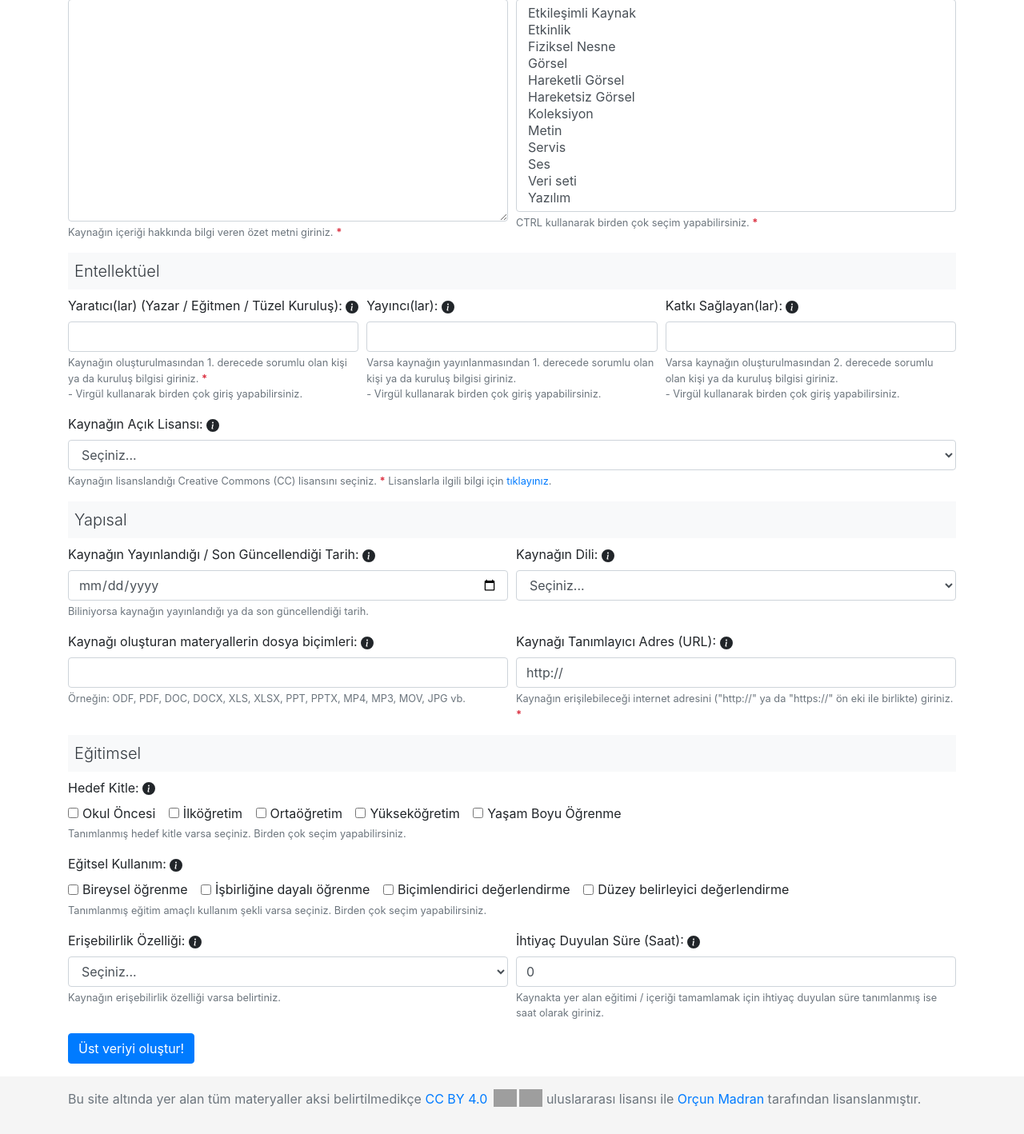
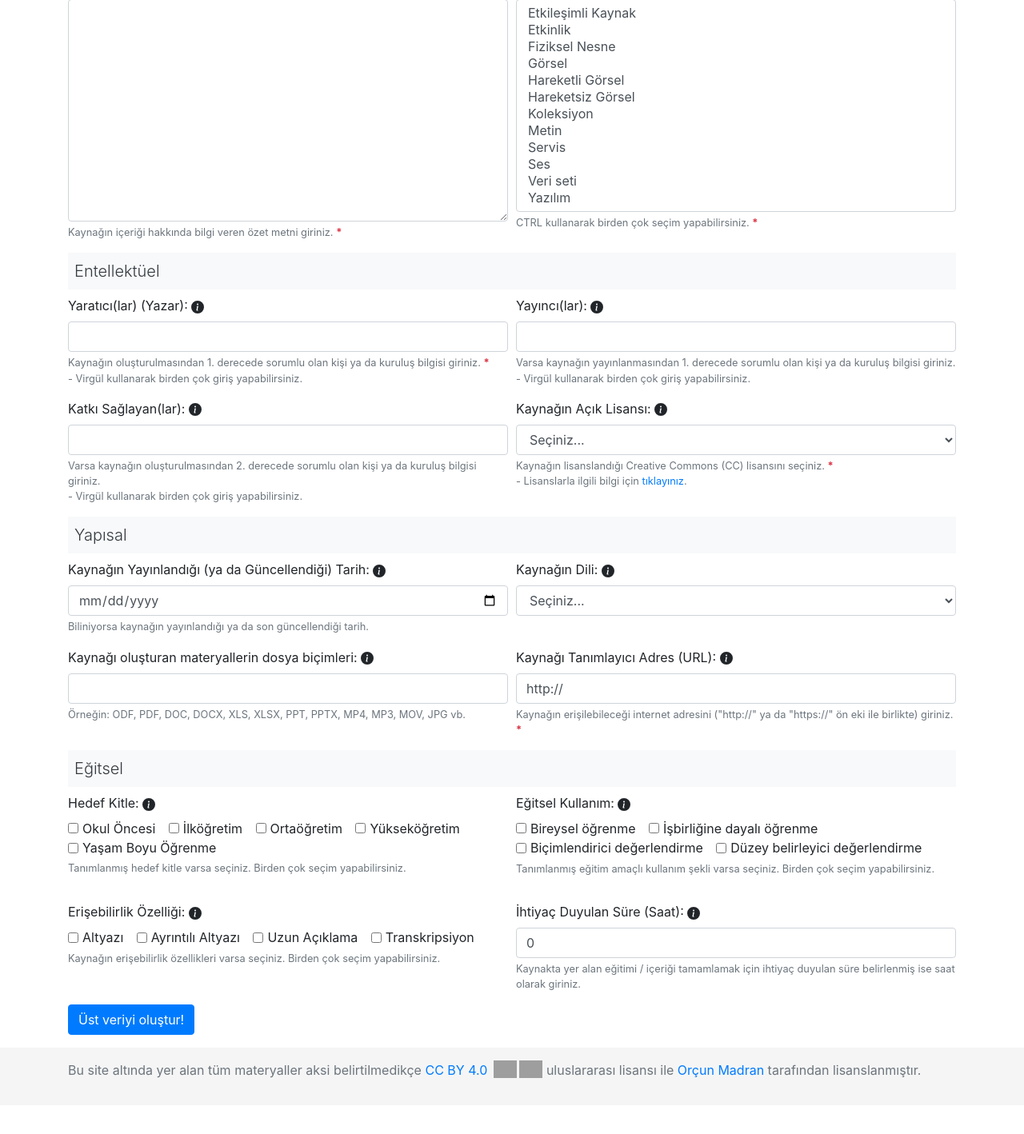
Before and after one commit to orcunmadran/net.acikders.web, a Django app: page /form/ in a window 1280 px wide. Shown: the part 424-1842 px from the top of the page at 80% size. After the commit the page ends 1772 px from the top, so only its background shows below. Run offline with Django 3.2, Linux system fonts and the light colour scheme; some libraries are stand-ins or nearby versions; grey boxes are pictures that could not be loaded.

Commit message:
Erişilebilirlik Özelliği Detaylandırıldı

```diff
--- a/django/pages/views.py
+++ b/django/pages/views.py
@@ -33,7 +33,7 @@ def metadata_view(request, *args, **kwargs):
         "identifier":request.POST.get('identifier'), #12
         "educationalAudience":request.POST.get('educationalAudience'), #13
         "educationalUse":request.POST.get('educationalUse'), #14
-        "accesibilityType":request.POST.get('accesibilityType'), #15
+        "accesibilityFeature":request.POST.get('accesibilityFeature'), #15
         "timeRequired":request.POST.get('timeRequired') #16
     }
     return render(request, 'metadata.html', formveri)
--- a/django/static/base_files/jsGroup.js
+++ b/django/static/base_files/jsGroup.js
@@ -83,22 +83,23 @@ function jsGrup()
       if(euD.checked == true){
         document.getElementById("educationalUse2").value += euD.value + ", "
       }
-    }
 
-/*
-      // Checked Box - Interactivity Type
-      document.getElementById("interactivityType2").value = "";
-      var itA=document.getElementById("interactivityTypeA");
-      if(itA.checked == true){
-        document.getElementById("interactivityType2").value += itA.value + ", "
+      // Checked Box - Accesibility Feature
+      document.getElementById("accesibilityFeature2").value = "";
+      var efA=document.getElementById("accesibilityFeatureA");
+      if(efA.checked == true){
+        document.getElementById("accesibilityFeature2").value += efA.value + ", "
       }
-      var itB=document.getElementById("interactivityTypeB");
-      if(itB.checked == true){
-        document.getElementById("interactivityType2").value += itB.value + ", "
+      var efB=document.getElementById("accesibilityFeatureB");
+      if(efB.checked == true){
+        document.getElementById("accesibilityFeature2").value += efB.value + ", "
       }
-      var itC=document.getElementById("interactivityTypeC");
-      if(itC.checked == true){
-        document.getElementById("interactivityType2").value += itC.value + ", "
+      var efC=document.getElementById("accesibilityFeatureC");
+      if(efC.checked == true){
+        document.getElementById("accesibilityFeature2").value += efC.value + ", "
+      }
+      var efD=document.getElementById("accesibilityFeatureD");
+      if(efD.checked == true){
+        document.getElementById("accesibilityFeature2").value += efD.value + ", "
       }
     }
-*/
--- a/django/templates/form.html
+++ b/django/templates/form.html
@@ -2,7 +2,7 @@
 
 {% block content %}
 
-<!-- JS Otomatik tamamlama -->
+<!-- JS Auto Complete -->
 <script src="/static/base_files/formatList.js"></script>
 <script src="/static/base_files/subjectList.js"></script>
 
@@ -15,6 +15,7 @@
       {% csrf_token %}
       <p class="lead p-2 mb-2 bg-light text-dark">İçerik</p>
       <div class="form-row">
+<!-- Title (Başlık) Start -->
       <div class="form-group col-md-6">
         <label for="title">Başlık:</label>
         <a tabindex="-1" class="text-decoration-none" data-toggle="popover" data-trigger="focus"
@@ -30,6 +31,8 @@
           Lütfen bir başlık giriniz!
         </div>
       </div>
+<!-- Title (Başlık) End -->
+<!-- Subject (Konu) Start -->
       <div class="form-group col-md-6">
         <label for="title">Konu (Anahtar Kelime / Kelimeler):</label>
         <a tabindex="-1" class="text-decoration-none" data-toggle="popover" data-trigger="focus"
@@ -45,8 +48,10 @@
           Lütfen anahtar kelime giriniz!
         </div>
       </div>
+<!-- Subject (Konu) End -->
       </div>
       <div class="form-row">
+<!-- Description (Tanım) Start -->
       <div class="form-group col-md-6">
         <label for="description">Kaynağı Kısaca Tanımlayınız / Özet Bilgi Veriniz:</label>
         <a tabindex="-1" class="text-decoration-none" data-toggle="popover" data-trigger="focus"
@@ -62,6 +67,8 @@
           Lütfen kaynak hakkında özet bilgi giriniz!
         </div>
       </div>
+<!-- Description (Tanım) End -->
+<!-- Type (Tip) Start -->
       <div class="form-group col-md-6">
         <label for="type">Kaynak tipini seçiniz:</label>
         <a tabindex="-1" class="text-decoration-none" data-toggle="popover" data-trigger="focus"
@@ -92,10 +99,12 @@
       </div>
       <input type="hidden" id="type2" name="type">
       </div>
+<!-- Type (Tip) End -->
       <p class="lead p-2 mb-2 bg-light text-dark">Entellektüel</p>
       <div class="form-row">
-      <div class="form-group col-md-4">
-        <label for="creator">Yaratıcı(lar) (Yazar / Eğitmen / Tüzel Kuruluş):</label>
+<!-- Creator (Yaratıcı) Start -->
+      <div class="form-group col-md-6">
+        <label for="creator">Yaratıcı(lar) (Yazar):</label>
         <a tabindex="-1" class="text-decoration-none" data-toggle="popover" data-trigger="focus"
            title="Yaratıcı"
            data-content="Detaylı bilgi gelecek...">
@@ -109,7 +118,9 @@
           Lütfen kişi ya da kuruluş bilgisi giriniz!
         </div>
       </div>
-      <div class="form-group col-md-4">
+<!-- Creator (Yaratıcı) End -->
+<!-- Publisher (Yayıncı) Start -->
+      <div class="form-group col-md-6">
         <label for="publisher">Yayıncı(lar):</label>
         <a tabindex="-1" class="text-decoration-none" data-toggle="popover" data-trigger="focus"
            title="Yayıncı"
@@ -121,7 +132,11 @@
         <input type="text" class="form-control" id="publisher" name="publisher">
         <small id="publisherHelp" class="form-text text-muted">Varsa kaynağın yayınlanmasından 1. derecede sorumlu olan kişi ya da kuruluş bilgisi giriniz. <br> - Virgül kullanarak birden çok giriş yapabilirsiniz.</small>
       </div>
-      <div class="form-group col-md-4">
+<!-- Publisher (Yayıncı) End -->
+      </div>
+      <div class="form-row">
+<!-- Contributor (Katkı Sağlayan) Start -->
+      <div class="form-group col-md-6">
         <label for="contributor">Katkı Sağlayan(lar):</label>
         <a tabindex="-1" class="text-decoration-none" data-toggle="popover" data-trigger="focus"
            title="Katkı Sağlayan"
@@ -133,8 +148,9 @@
         <input type="text" class="form-control" id="contributor" name="contributor">
         <small id="contributorHelp" class="form-text text-muted">Varsa kaynağın oluşturulmasından 2. derecede sorumlu olan kişi ya da kuruluş bilgisi giriniz. <br> - Virgül kullanarak birden çok giriş yapabilirsiniz.</small>
       </div>
-      </div>
-      <div class="form-group">
+<!-- Contributor (Katkı Sağlayan) End -->
+<!-- License (Lisans) Start -->
+        <div class="form-group col-md-6">
         <label for="license">Kaynağın Açık Lisansı:</label>
         <a tabindex="-1" class="text-decoration-none" data-toggle="popover" data-trigger="focus"
            title="Açık Lisans"
@@ -143,7 +159,7 @@
             <path fill-rule="evenodd" d="M8 16A8 8 0 1 0 8 0a8 8 0 0 0 0 16zm.93-9.412l-2.29.287-.082.38.45.083c.294.07.352.176.288.469l-.738 3.468c-.194.897.105 1.319.808 1.319.545 0 1.178-.252 1.465-.598l.088-.416c-.2.176-.492.246-.686.246-.275 0-.375-.193-.304-.533L8.93 6.588zM8 5.5a1 1 0 1 0 0-2 1 1 0 0 0 0 2z"/>
           </svg>
         </a>
-        <select class="form-control" id="license" name="license"required>
+        <select class="form-control" id="license" name="license" required>
           <option selected disabled value="">Seçiniz...</option>
           <option value="CC O">CC O</option>
           <option value="CC BY">CC BY (Atıf)</option>
@@ -153,17 +169,20 @@
           <option value="CC BY-ND">CC BY-ND (Atıf, Türetilemez)</option>
           <option value="CC BY-NC-ND">CC BY-NC-ND (Atıf, Gayri Ticari, Türetilemez)</option>
         </select>
-        <small id="licenseHelp" class="form-text text-muted">Kaynağın lisanslandığı Creative Commons (CC) lisansını seçiniz. <strong><span class="text-danger">*</span></strong> Lisanslarla ilgili bilgi için <a tabindex="-1" href="https://creativecommons.org/about/cclicenses/" target="_blank">tıklayınız</a>.</small>
+        <small id="licenseHelp" class="form-text text-muted">Kaynağın lisanslandığı Creative Commons (CC) lisansını seçiniz. <strong><span class="text-danger">*</span></strong> <br> - Lisanslarla ilgili bilgi için <a tabindex="-1" href="https://creativecommons.org/about/cclicenses/" target="_blank">tıklayınız</a>.</small>
         <div class="invalid-feedback">
           Lütfen lisans seçiniz!
         </div>
       </div>
+      </div>
       <input type="hidden" id="ccLicenseURL" name="ccLicenseURL">
       <input type="hidden" id="ccLicenseIcon" name="ccLicenseIcon">
+<!-- License (Lisans) End -->
       <p class="lead p-2 mb-2 bg-light text-dark">Yapısal</p>
       <div class="form-row">
+<!-- Date (Tarih) Start -->
       <div class="form-group col-md-6">
-        <label for="date">Kaynağın Yayınlandığı / Son Güncellendiği Tarih:</label>
+        <label for="date">Kaynağın Yayınlandığı (ya da Güncellendiği) Tarih:</label>
         <a tabindex="-1" class="text-decoration-none" data-toggle="popover" data-trigger="focus"
            title="Tarih"
            data-content="Detaylı bilgi gelecek...">
@@ -174,6 +193,8 @@
         <input type="date" class="form-control" id="date" name="date">
         <small id="dateHelp" class="form-text text-muted">Biliniyorsa kaynağın yayınlandığı ya da son güncellendiği tarih.</small>
       </div>
+<!-- Date (Tarih) End -->
+<!-- Language (Dil) Start -->
       <div class="form-group col-md-6">
         <label for="date">Kaynağın Dili:</label>
         <a tabindex="-1" class="text-decoration-none" data-toggle="popover" data-trigger="focus"
@@ -189,7 +210,9 @@
         </select>
       </div>
       </div>
+<!-- Language (Dil) End -->
       <div class="form-row">
+<!-- Format (Biçim) Start -->
       <div class="form-group col-md-6">
         <label for="format">Kaynağı oluşturan materyallerin dosya biçimleri:</label>
         <a tabindex="-1" class="text-decoration-none" data-toggle="popover" data-trigger="focus"
@@ -202,6 +225,7 @@
         <input type="text" class="form-control" id="format" name="format">
         <small id="formatHelp" class="form-text text-muted">Örneğin: ODF, PDF, DOC, DOCX, XLS, XLSX, PPT, PPTX, MP4, MP3, MOV, JPG vb.</small>
       </div>
+<!-- Identifier (Tanımlayıcı) Start -->
       <div class="form-group col-md-6">
         <label for="identifier">Kaynağı Tanımlayıcı Adres (URL):</label>
         <a tabindex="-1" class="text-decoration-none" data-toggle="popover" data-trigger="focus"
@@ -217,8 +241,12 @@
           Lütfen geçerli bir internet adresi giriniz!
         </div>
       </div>
+<!-- Identifier (Tanımlayıcı) End -->
       </div>
-      <p class="lead p-2 mb-2 bg-light text-dark">Eğitimsel</p>
+      <p class="lead p-2 mb-2 bg-light text-dark">Eğitsel</p>
+      <div class="form-row">
+<!-- Educational Audience (Hedef Kitle) Start -->
+      <div class="form-group col-md-6">
       <label for="educationalAudience2">Hedef Kitle:</label>
         <a tabindex="-1" class="text-decoration-none" data-toggle="popover" data-trigger="focus"
            title="Hedef Kitle"
@@ -250,7 +278,11 @@
         </div>
       <small id="educationalAudienceHelp" class="form-text text-muted">Tanımlanmış hedef kitle varsa seçiniz. Birden çok seçim yapabilirsiniz.</small>
       </div>
+      </div>
       <input type="hidden" id="educationalAudience2" name="educationalAudience">
+<!-- Educational Audience (Hedef Kitle) End -->
+<!-- Educational Use (Eğitsel Kullanım) Start -->
+      <div class="form-group col-md-6">
       <label for="educationalUse2">Eğitsel Kullanım:</label>
         <a tabindex="-1" class="text-decoration-none" data-toggle="popover" data-trigger="focus"
            title="Eğitsel Kullanım"
@@ -278,10 +310,14 @@
         </div>
       <small id="educationalUseHelp" class="form-text text-muted">Tanımlanmış eğitim amaçlı kullanım şekli varsa seçiniz. Birden çok seçim yapabilirsiniz.</small>
       </div>
+      </div>
       <input type="hidden" id="educationalUse2" name="educationalUse">
+<!-- Educational Use (Eğitsel Kullanım) End -->
+      </div>
       <div class="form-row">
+<!-- Accessibility Feature (Erişebilirlik Özelliği) Start -->
       <div class="form-group col-md-6">
-        <label for="accesibilityType">Erişebilirlik Özelliği:</label>
+        <label for="accesibilityFeature2">Erişebilirlik Özelliği:</label>
         <a tabindex="-1" class="text-decoration-none" data-toggle="popover" data-trigger="focus"
            title="Erişilebilirlik Özelliği"
            data-content="Detaylı bilgi gelecek...">
@@ -289,18 +325,31 @@
             <path fill-rule="evenodd" d="M8 16A8 8 0 1 0 8 0a8 8 0 0 0 0 16zm.93-9.412l-2.29.287-.082.38.45.083c.294.07.352.176.288.469l-.738 3.468c-.194.897.105 1.319.808 1.319.545 0 1.178-.252 1.465-.598l.088-.416c-.2.176-.492.246-.686.246-.275 0-.375-.193-.304-.533L8.93 6.588zM8 5.5a1 1 0 1 0 0-2 1 1 0 0 0 0 2z"/>
           </svg>
         </a>
-        <select class="form-control" id="accesibilityType" name="accesibilityType" required>
-            <option selected disabled value="">Seçiniz...</option>
-            <option>Var</option>
-            <option>Yok</option>
-          </select>
-        <small id="accesibilityTypeHelp" class="form-text text-muted">Kaynağın erişebilirlik özelliği varsa belirtiniz.</small>
-        <div class="invalid-feedback">
-          Lütfen erişilebilirlik özelliği olup olmadığını belirtiniz!
+        <div class="form-group">
+        <div class="form-check form-check-inline">
+          <input class="form-check-input" type="checkbox" id="accesibilityFeatureA" value="Altyazı">
+          <label class="form-check-label" for="accesibilityFeatureA">Altyazı</label>
         </div>
+        <div class="form-check form-check-inline">
+          <input class="form-check-input" type="checkbox" id="accesibilityFeatureB" value="Ayrıntılı Altyazı">
+          <label class="form-check-label" for="accesibilityFeatureB">Ayrıntılı Altyazı</label>
+        </div>
+        <div class="form-check form-check-inline">
+          <input class="form-check-input" type="checkbox" id="accesibilityFeatureC" value="Uzun Açıklama">
+          <label class="form-check-label" for="accesibilityFeatureC">Uzun Açıklama</label>
+        </div>
+        <div class="form-check form-check-inline">
+          <input class="form-check-input" type="checkbox" id="accesibilityFeatureD" value="Transkripsiyon">
+          <label class="form-check-label" for="accesibilityFeatureD">Transkripsiyon</label>
+        </div>
+        <small id="accesibilityFeatureHelp" class="form-text text-muted">Kaynağın erişebilirlik özellikleri varsa seçiniz. Birden çok seçim yapabilirsiniz.</small>
       </div>
+      </div>
+      <input type="hidden" id="accesibilityFeature2" name="accesibilityFeature">
+<!-- Accessibility Feature (Erişebilirlik Özelliği) End -->
+<!-- Time Required (İhtiyaç Duyulan Süre) Start -->
       <div class="form-group col-md-6">
-        <label for="timeRequired">İhtiyaç Duyulan Süre (Saat):</label>
+       <label for="timeRequired">İhtiyaç Duyulan Süre (Saat):</label>
         <a tabindex="-1" class="text-decoration-none" data-toggle="popover" data-trigger="focus"
            title="Süre"
            data-content="Detaylı bilgi gelecek...">
@@ -309,9 +358,10 @@
           </svg>
         </a>
         <input type="number" value="0"  step="1" class="form-control" id="timeRequired" name="timeRequired">
-        <small id="timeRequiredHelp" class="form-text text-muted">Kaynakta yer alan eğitimi / içeriği tamamlamak için ihtiyaç duyulan süre tanımlanmış ise saat olarak giriniz.</small>
+        <small id="timeRequiredHelp" class="form-text text-muted">Kaynakta yer alan eğitimi / içeriği tamamlamak için ihtiyaç duyulan süre belirlenmiş ise saat olarak giriniz.</small>
       </div>
       </div>
+<!-- Time Required (İhtiyaç Duyulan Süre) End -->
       <button type="submit" class="btn btn-primary" onclick="jsGrup()">Üst veriyi oluştur!</button>
     </form>
 
--- a/django/templates/metadata.html
+++ b/django/templates/metadata.html
@@ -129,7 +129,7 @@
         <tr>
           <th scope="row">15</th>
           <td>Erişilebilirlik Özelliği</td>
-          <td>{{ accesibilityType }}</td>
+          <td>{{ accesibilityFeature }}</td>
         </tr>
         <tr>
           <th scope="row">16</th>
```
